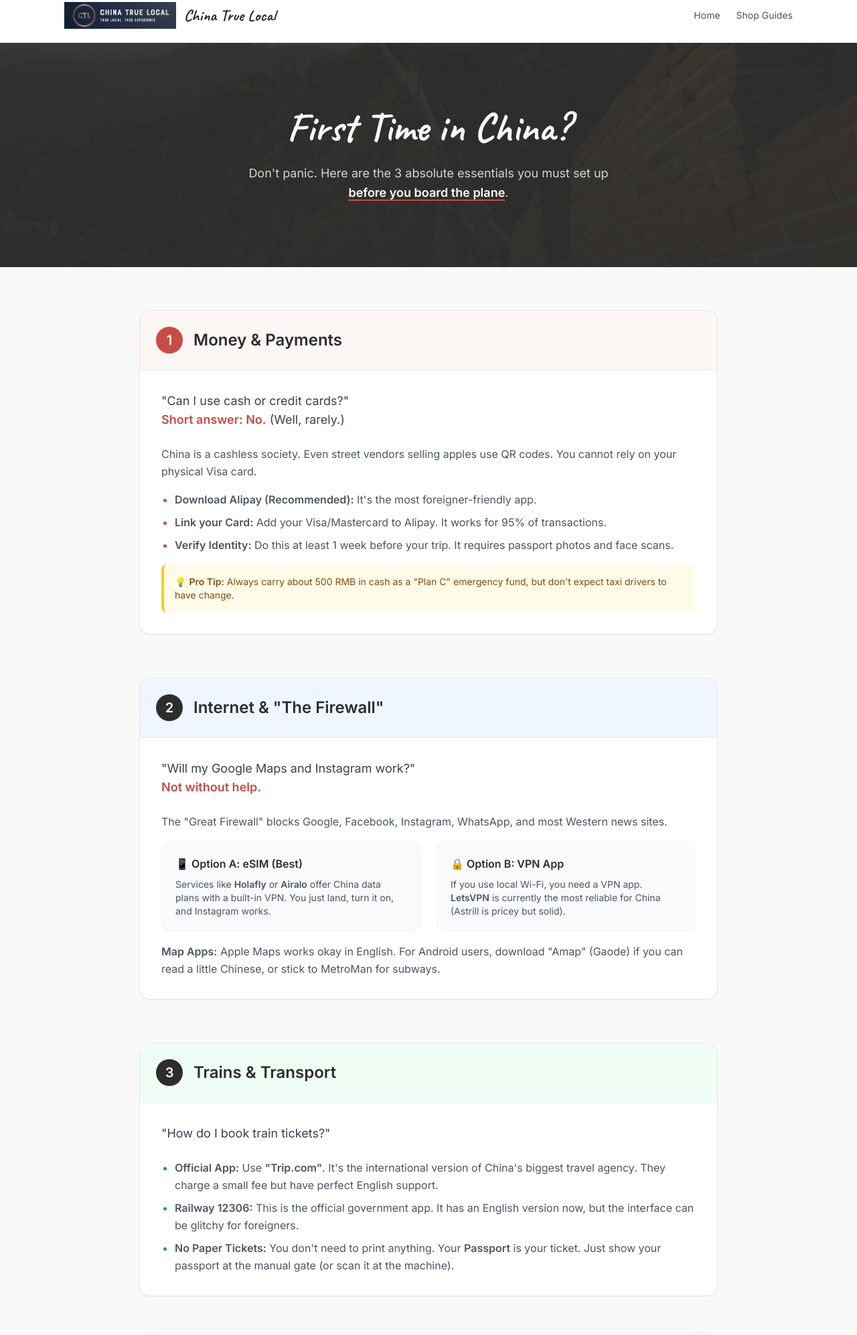
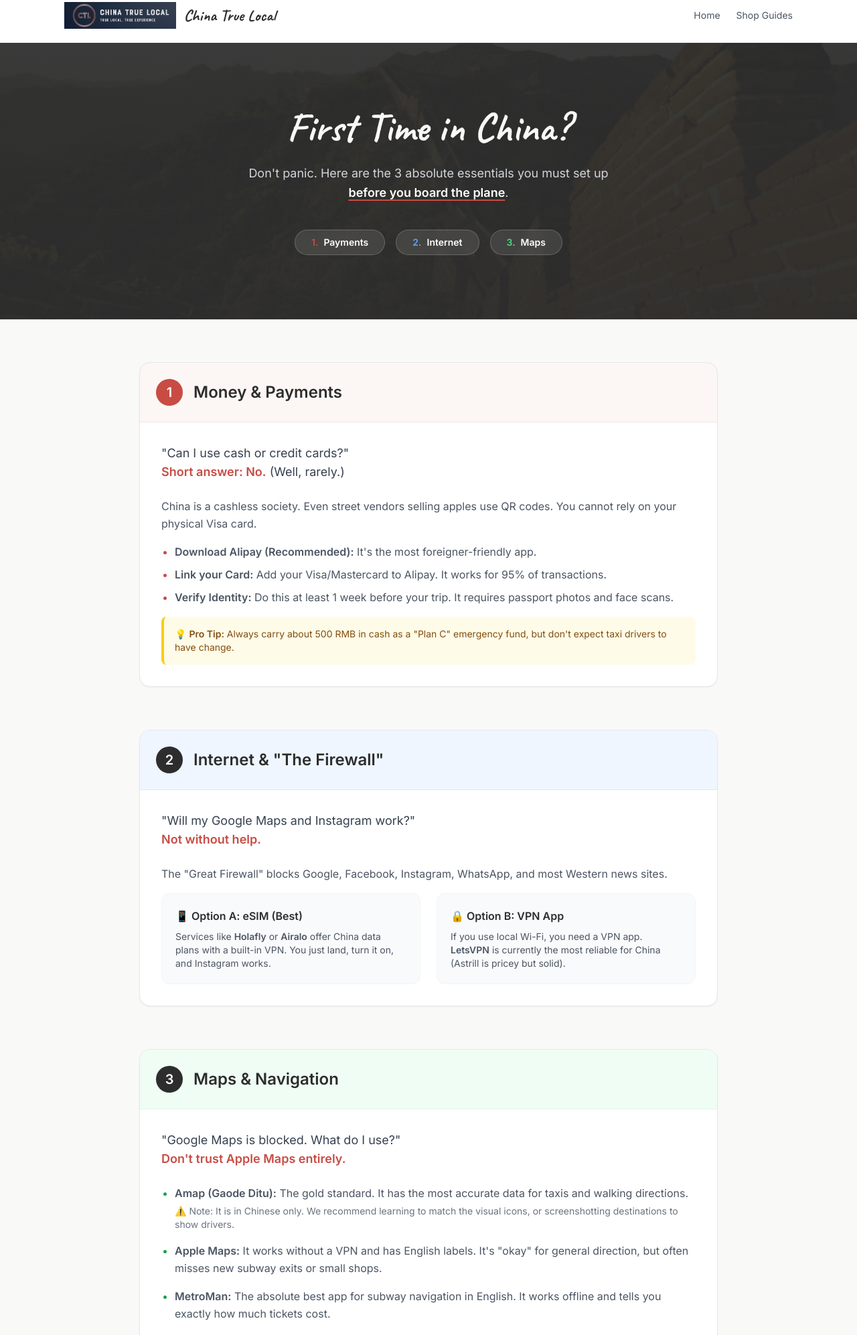
Before and after one commit to Junglep-W/chinatruelocal, a plain HTML site: page start-here.html in a window 1280 px wide. Shown: the part 17-2011 px from the top of the page at 67% size. Drawn offline with nearby package versions, Linux system fonts and the light colour scheme.

Commit message:
Update start-here.html

```diff
--- a/start-here.html
+++ b/start-here.html
@@ -32,6 +32,11 @@
             }
         }
     </script>
+    <style>
+        html {
+            scroll-behavior: smooth; /* 启用平滑滚动 */
+        }
+    </style>
 </head>
 <body class="bg-brand-cream text-brand-black antialiased selection:bg-brand-red selection:text-white">
 
@@ -39,19 +44,19 @@
     <nav class="sticky top-0 z-50 bg-white/90 backdrop-blur-md border-b border-gray-100">
         <div class="max-w-6xl mx-auto px-4 sm:px-6 lg:px-8">
             <div class="flex justify-between items-center h-20">
-                <!-- Logo: 路径已修正 -->
+                <!-- Logo: 使用根路径 /images/ -->
                 <div class="flex items-center gap-3">
-                    <a href="index.html">
-                        <img src="images/my-logo-final.png" alt="China True Local Logo" class="h-10 w-auto object-contain">
+                    <a href="/">
+                        <img src="/images/my-logo-final.png" alt="China True Local Logo" class="h-10 w-auto object-contain">
                     </a>
                     <div class="hidden md:block">
-                        <a href="index.html" class="block font-hand text-2xl font-bold leading-none hover:text-brand-red transition">China True Local</a>
+                        <a href="/" class="block font-hand text-2xl font-bold leading-none hover:text-brand-red transition">China True Local</a>
                     </div>
                 </div>
-                <!-- 菜单 -->
+                <!-- 菜单: 使用根路径 / -->
                 <div class="flex gap-6 text-sm font-medium text-gray-600">
-                    <a href="index.html" class="hover:text-brand-red transition">Home</a>
-                    <a href="index.html#guides" class="hover:text-brand-red transition">Shop Guides</a>
+                    <a href="/" class="hover:text-brand-red transition">Home</a>
+                    <a href="/#guides" class="hover:text-brand-red transition">Shop Guides</a>
                 </div>
             </div>
         </div>
@@ -59,18 +64,31 @@
 
     <!-- 页面标题区 -->
     <header class="relative bg-brand-black text-white py-24 px-4 text-center overflow-hidden">
-        <!-- 背景图: 使用首页同款长城图，保持风格统一 -->
+        <!-- 背景图: 使用根路径 /images/ -->
         <div class="absolute inset-0 z-0">
-            <img src="images/bg-greatwall.jpg" alt="China Background" class="w-full h-full object-cover opacity-30">
+            <img src="/images/bg-greatwall.jpg" alt="China Background" class="w-full h-full object-cover opacity-30">
             <div class="absolute inset-0 bg-gradient-to-b from-brand-black/80 to-brand-black/90"></div>
         </div>
 
-        <div class="relative z-10">
+        <div class="relative z-10 max-w-3xl mx-auto">
             <h1 class="font-hand text-5xl md:text-6xl font-bold mb-6 text-brand-cream">First Time in China?</h1>
-            <p class="text-gray-300 text-lg max-w-2xl mx-auto leading-relaxed">
+            <p class="text-gray-300 text-lg mb-10 leading-relaxed">
                 Don't panic. Here are the 3 absolute essentials you must set up <br class="hidden md:block">
                 <span class="text-white font-semibold underline decoration-brand-red decoration-2 underline-offset-4">before you board the plane</span>.
             </p>
+
+            <!-- 新增：页内目录导航 (Anchor Links) -->
+            <div class="flex flex-wrap justify-center gap-4 text-sm font-semibold">
+                <a href="#payment" class="bg-white/10 hover:bg-white/20 backdrop-blur border border-white/20 rounded-full px-6 py-2 transition flex items-center gap-2">
+                    <span class="text-brand-red">1.</span> Payments
+                </a>
+                <a href="#internet" class="bg-white/10 hover:bg-white/20 backdrop-blur border border-white/20 rounded-full px-6 py-2 transition flex items-center gap-2">
+                    <span class="text-blue-400">2.</span> Internet
+                </a>
+                <a href="#maps" class="bg-white/10 hover:bg-white/20 backdrop-blur border border-white/20 rounded-full px-6 py-2 transition flex items-center gap-2">
+                    <span class="text-green-400">3.</span> Maps
+                </a>
+            </div>
         </div>
     </header>
 
@@ -78,7 +96,7 @@
     <main class="max-w-4xl mx-auto px-4 py-16 space-y-16">
 
         <!-- 问题 1: 支付 -->
-        <section id="payment" class="bg-white rounded-2xl shadow-sm border border-gray-200 overflow-hidden transform transition hover:shadow-md">
+        <section id="payment" class="bg-white rounded-2xl shadow-sm border border-gray-200 overflow-hidden transform transition hover:shadow-md scroll-mt-28">
             <div class="bg-brand-red/5 p-6 border-b border-brand-red/10 flex items-center gap-4">
                 <span class="bg-brand-red text-white w-10 h-10 rounded-full flex items-center justify-center font-bold text-xl shadow-sm">1</span>
                 <h2 class="text-2xl font-bold text-brand-black">Money & Payments</h2>
@@ -103,7 +121,7 @@
         </section>
 
         <!-- 问题 2: 网络 -->
-        <section id="internet" class="bg-white rounded-2xl shadow-sm border border-gray-200 overflow-hidden transform transition hover:shadow-md">
+        <section id="internet" class="bg-white rounded-2xl shadow-sm border border-gray-200 overflow-hidden transform transition hover:shadow-md scroll-mt-28">
             <div class="bg-blue-50 p-6 border-b border-blue-100 flex items-center gap-4">
                 <span class="bg-brand-black text-white w-10 h-10 rounded-full flex items-center justify-center font-bold text-xl shadow-sm">2</span>
                 <h2 class="text-2xl font-bold text-brand-black">Internet & "The Firewall"</h2>
@@ -129,32 +147,39 @@
                             <p class="text-sm">If you use local Wi-Fi, you need a VPN app. <strong>LetsVPN</strong> is currently the most reliable for China (Astrill is pricey but solid).</p>
                         </div>
                     </div>
-                    <p><strong>Map Apps:</strong> Apple Maps works okay in English. For Android users, download "Amap" (Gaode) if you can read a little Chinese, or stick to MetroMan for subways.</p>
                 </div>
             </div>
         </section>
 
-        <!-- 问题 3: 交通 -->
-        <section id="trains" class="bg-white rounded-2xl shadow-sm border border-gray-200 overflow-hidden transform transition hover:shadow-md">
+        <!-- 问题 3: 地图 (原火车部分已替换) -->
+        <section id="maps" class="bg-white rounded-2xl shadow-sm border border-gray-200 overflow-hidden transform transition hover:shadow-md scroll-mt-28">
             <div class="bg-green-50 p-6 border-b border-green-100 flex items-center gap-4">
                 <span class="bg-brand-black text-white w-10 h-10 rounded-full flex items-center justify-center font-bold text-xl shadow-sm">3</span>
-                <h2 class="text-2xl font-bold text-brand-black">Trains & Transport</h2>
+                <h2 class="text-2xl font-bold text-brand-black">Maps & Navigation</h2>
             </div>
             <div class="p-8">
                 <p class="text-lg text-gray-700 mb-6 font-medium">
-                    "How do I book train tickets?"
+                    "Google Maps is blocked. What do I use?" <br>
+                    <span class="text-brand-red font-bold">Don't trust Apple Maps entirely.</span>
                 </p>
                 <div class="space-y-4 text-gray-600 leading-relaxed">
-                    <ul class="list-disc pl-5 space-y-2 marker:text-green-600">
-                        <li><strong>Official App:</strong> Use <strong>"Trip.com"</strong>. It's the international version of China's biggest travel agency. They charge a small fee but have perfect English support.</li>
-                        <li><strong>Railway 12306:</strong> This is the official government app. It has an English version now, but the interface can be glitchy for foreigners.</li>
-                        <li><strong>No Paper Tickets:</strong> You don't need to print anything. Your <strong>Passport</strong> is your ticket. Just show your passport at the manual gate (or scan it at the machine).</li>
+                    <ul class="list-disc pl-5 space-y-4 marker:text-green-600">
+                        <li>
+                            <strong>Amap (Gaode Ditu):</strong> The gold standard. It has the most accurate data for taxis and walking directions.
+                            <span class="block text-sm text-gray-500 mt-1">⚠️ Note: It is in Chinese only. We recommend learning to match the visual icons, or screenshotting destinations to show drivers.</span>
+                        </li>
+                        <li>
+                            <strong>Apple Maps:</strong> It works without a VPN and has English labels. It's "okay" for general direction, but often misses new subway exits or small shops.
+                        </li>
+                        <li>
+                            <strong>MetroMan:</strong> The absolute best app for subway navigation in English. It works offline and tells you exactly how much tickets cost.
+                        </li>
                     </ul>
                 </div>
             </div>
         </section>
 
-        <!-- 底部引导购买区 (升级版) -->
+        <!-- 底部引导购买区 -->
         <div class="bg-brand-black text-white rounded-3xl p-8 md:p-12 shadow-2xl relative overflow-hidden flex flex-col md:flex-row items-center gap-8">
             <!-- 装饰背景 -->
             <div class="absolute top-0 right-0 w-64 h-64 bg-brand-red rounded-full blur-[100px] opacity-20 pointer-events-none"></div>
@@ -165,7 +190,7 @@
                 <p class="text-gray-300 mb-8 text-lg">
                     Our city guides include detailed screenshots on <span class="text-white font-bold">how to set up Alipay</span>, step-by-step VPN installation, and even how to read a Chinese menu.
                 </p>
-                <a href="index.html#guides" class="inline-flex items-center gap-2 bg-brand-red hover:bg-red-700 text-white font-semibold py-3 px-8 rounded-full transition duration-300 shadow-lg transform hover:-translate-y-1">
+                <a href="/#guides" class="inline-flex items-center gap-2 bg-brand-red hover:bg-red-700 text-white font-semibold py-3 px-8 rounded-full transition duration-300 shadow-lg transform hover:-translate-y-1">
                     <span>Browse City Guides</span>
                     <svg xmlns="http://www.w3.org/2000/svg" class="h-5 w-5" viewBox="0 0 20 20" fill="currentColor">
                         <path fill-rule="evenodd" d="M10.293 3.293a1 1 0 011.414 0l6 6a1 1 0 010 1.414l-6 6a1 1 0 01-1.414-1.414L14.586 11H3a1 1 0 110-2h11.586l-4.293-4.293a1 1 0 010-1.414z" clip-rule="evenodd" />
@@ -173,9 +198,9 @@
                 </a>
             </div>
 
-            <!-- 右侧：书本封面小图 (引用 images/travel-guide.png) -->
+            <!-- 右侧：书本封面小图 (使用根路径) -->
             <div class="w-32 md:w-40 shrink-0 transform rotate-6 hover:rotate-0 transition duration-500 z-10">
-                 <img src="images/travel-guide.png" alt="Travel Guide Book" class="rounded shadow-lg w-full border-2 border-white/20">
+                 <img src="/images/travel-guide.png" alt="Travel Guide Book" class="rounded shadow-lg w-full border-2 border-white/20">
             </div>
         </div>
 
```
